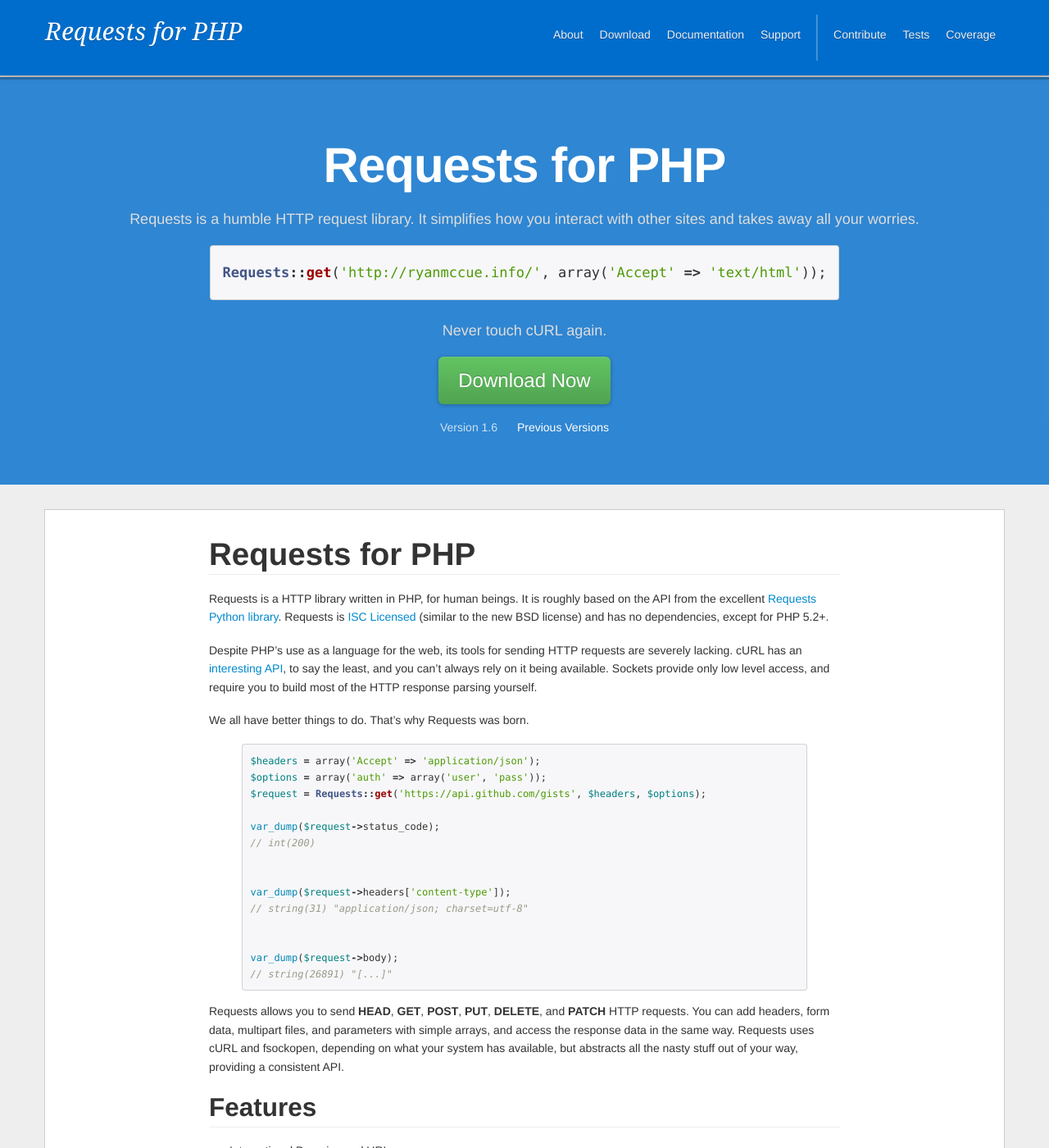
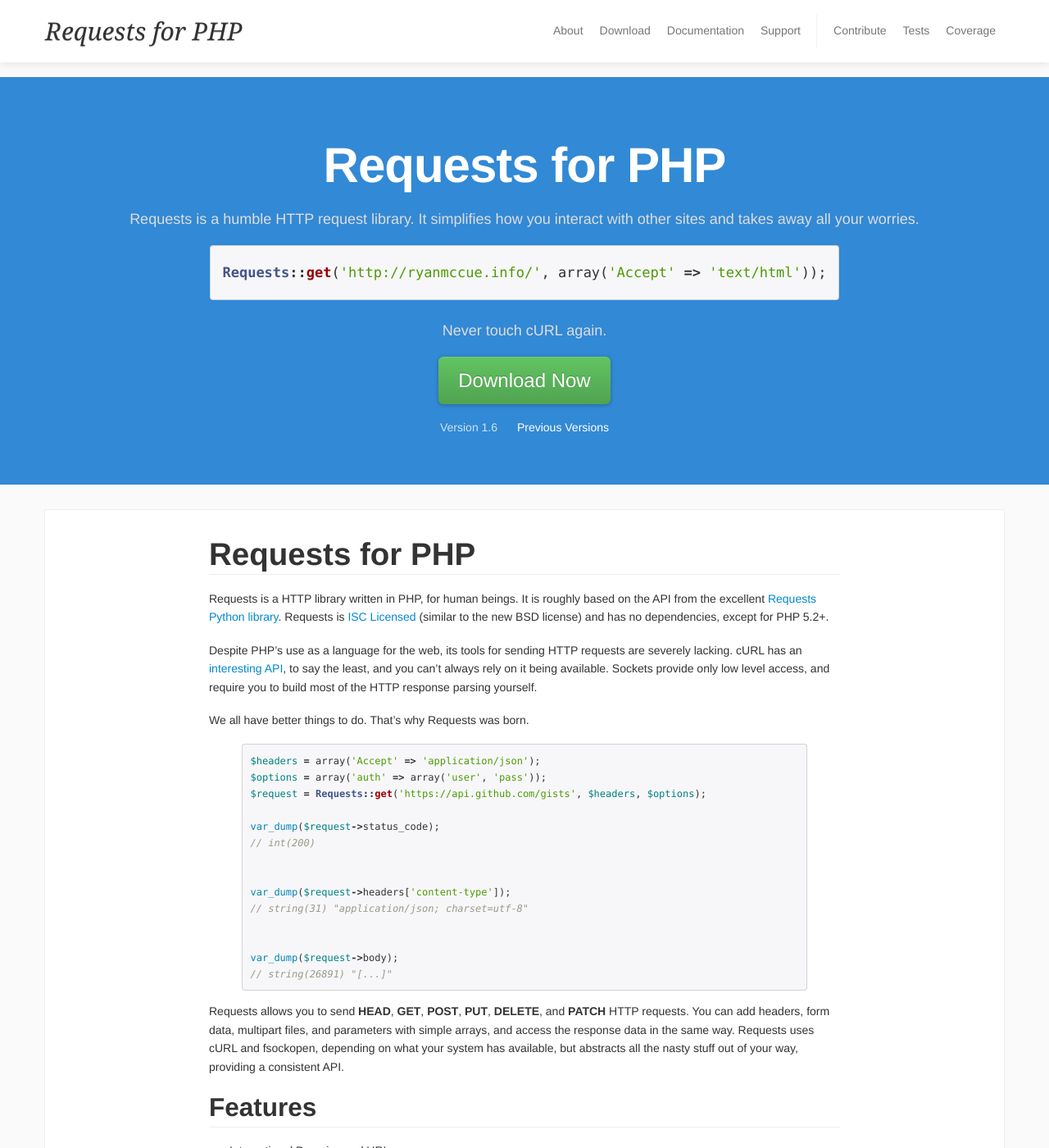
Before and after one commit to WordPress/Requests, a Jekyll site: the page built from index.md, in a window 1280 px wide and 1400 px high. Shown: the whole window at 82% size. Built offline with Jekyll 4.4.1, drawn with Linux system fonts in a browser that asks for light colours; nearby versions of some CDN libraries; Markdown is read by kramdown in place of the engine named in the settings.

Commit message:
Tone down the colours

```diff
--- a/assets/css/requests.css
+++ b/assets/css/requests.css
@@ -1,12 +1,11 @@
 body {
-	background: #eee;
+	background: #fafafa;
 	padding-top: 94px;
 }
 .navbar {
-	box-shadow: 0 5px 0 rgba(0, 0, 0, 0.2);
 }
 	.navbar-inner {
-		background: #006DCC;
+		background: #fff;
 		padding-top: 18px;
 		padding-bottom: 18px;
 		border: none;
@@ -15,34 +14,29 @@
 		font-family: 'goudy old style', 'minion pro', 'bell mt', Georgia, 'Hiragino Mincho Pro';
 		font-style: italic;
 		font-size: 30px;
-		color: #fff;
+		color: #333;
 		text-shadow: 0 1px 0 rgba(0, 0, 0, 0.25);
 	}
 	.navbar .nav > li {
 		margin-bottom: 0;
 	}
 	.navbar .nav > li > a {
-		color: #eee;
 		line-height: 26px;
-		padding: 11px 10px 12px;
-		text-shadow: 0 1px 0 rgba(0, 0, 0, 0.25);
+		padding: 6px 10px 7px;
+		border-radius: 3px;
 	}
 		.navbar .nav > li > a:hover {
 			background: #08f;
 			color: #fff;
+			text-shadow: 0 1px 0 rgba(0, 0, 0, 0.25);
 		}
-	.navbar .divider-vertical {
-		border-left-color:  rgba(255, 255, 255, 0.3);
-		border-right-color: rgba(255, 255, 255, 0.2);
-		height: 56px;
-	}
 body > .container {
 	margin-top: 18px;
 	margin-bottom: 18px;
 	padding: 16px 0;
 	/*padding-top: 36px;*/
 	background: #fff;
-	border: 1px solid #ccc;
+	border: 1px solid #eee;
 }
 #masthead {
 	padding: 60px 0;
```
